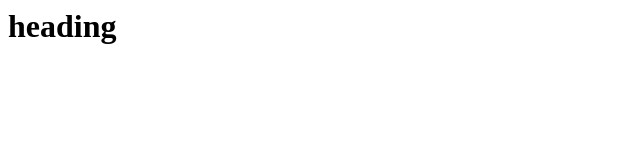
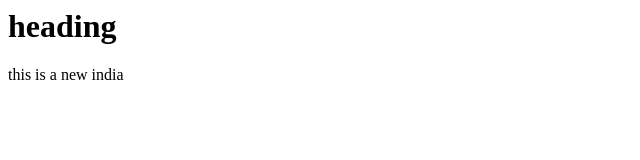
Before and after one commit to sameer-maurya/GITDemo, a plain HTML site: page index.html in a window 1280 px wide. Shown: the full height of the page, 0-640 px from the left. Drawn offline with Linux system fonts and the light colour scheme.

Commit message:
add new paragraph

```diff
--- a/index.html
+++ b/index.html
@@ -1 +1,2 @@
 <h1>heading</h1>
+<p>this is a new india</p>
```
